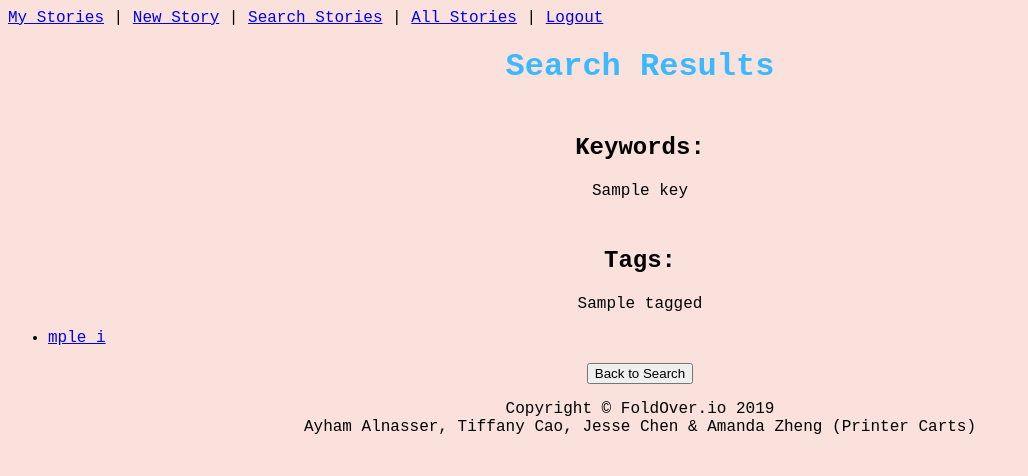
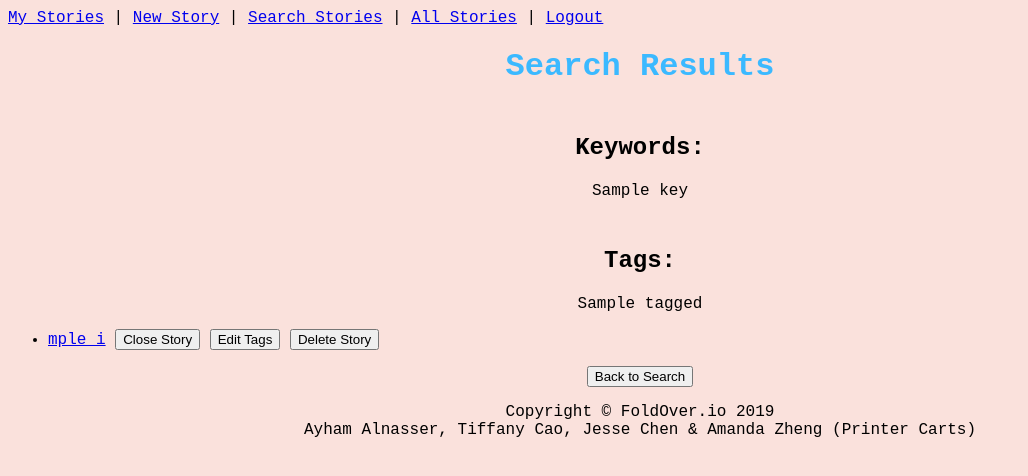
Before and after one commit to ahmedksultan/p00, a Flask app: template templates/searchresults.html in a window 1280 px wide. Shown: the top 476 px of the page, without its empty margins (0-1028 px from the left). Run offline with Flask 2, Linux system fonts and the light colour scheme; the template is opened without the code that fills it: most values are stand-ins (such as "Sample title", 1, 10 or a date in 2020).

Commit message:
linking, redirecting and html from stories working

```diff
--- a/app.py
+++ b/app.py
@@ -288,7 +288,8 @@ def queue():
     #another "if"?
     else:
         db = sqlite3.connect(DB_FILE)
-        command = "SELECT story FROM edits"
+        c=db.cursor()
+        command = "SELECT story FROM edits WHERE story_title = \""+request.args.get('value')+"\";"
         c.execute(command)
         all_edits = c.fetchall()
         all_edits = str(all_edits[0])[2:-3]
@@ -307,7 +308,6 @@ def view():  # only go to this page if there's a user
     ip=request.environ["REMOTE_ADDR"]
     if ip in waitlist:
         waitlist.remove(ip)
-    waitlist.remove(ip)
     if session.get('user') is None:
         return redirect(url_for("start"))
     else:
@@ -321,7 +321,50 @@ def view():  # only go to this page if there's a user
             #Updates Database
             #commands and stuff
             return render_template("viewstory.html", title = title, entire_story = entire_story)
+@app.route("/fullstory")
+def full():  # only go to this page if there's a user
+    request.environ.get('HTTP_X_REAL_IP', request.remote_addr)
+    ip=request.environ["REMOTE_ADDR"]
+    if ip in waitlist:
+        waitlist.remove(ip)
+    db = sqlite3.connect(DB_FILE)
+    c = db.cursor()
+    if session.get('user') is None:
+        return redirect(url_for("start"))
+    else:
+        command = "SELECT story FROM edits WHERE story_title = \""+request.args.get('value')+"\";"
+        c.execute(command)
+        title=request.args.get('value')
+        all_edits = c.fetchall()
+        all_edits = str(all_edits[0])[2:-3]
+        return render_template("viewstory.html", title = title, entire_story = all_edits)
+@app.route("/close")
+def close():
+    request.environ.get('HTTP_X_REAL_IP', request.remote_addr)
+    ip=request.environ["REMOTE_ADDR"]
+    if ip in waitlist:
+        waitlist.remove(ip)
+    db = sqlite3.connect(DB_FILE)
+    c = db.cursor()
+    command="SELECT story_title FROM edits;"
+    c.execute(command)
+    stories = c.fetchall()
+    for story in stories:
+        story=str(story)[2:-3]
+        if story in request.args.get('value'):
+            command="SELECT story FROM edits WHERE story_title = "+"\""+story+"\";"
+            c.execute(command)
+            view=str(c.fetchall()[0])[2:-3]
+            command="UPDATE edits SET story= \""+view+"||||||||||||||||||||||||||||||||||||||||||||||||||||||||||||||||||||||||||||||||||||||||||||||||||||||||||||||||||||||||||||||||||||||||||||||||||||||||||||||||||||||||||||||||||||||||||||||||||||||||\""+ " WHERE story_title ="+"\""+story+"\";"
+            c.execute(command)
+            command="SELECT story FROM edits WHERE story_title = "+"\""+story+"\";"
+            break
+    c.execute(command)
+    view=str(c.fetchall()[0])[2:-3]
+    return view
 
+#@app.route("/tagedit")
+#@app.route("/delete")
 
 if __name__ == "__main__":
     app.debug = True
--- a/templates/homepage.html
+++ b/templates/homepage.html
@@ -16,7 +16,7 @@ Welcome!
       </center>
         {%for item in storycoll%}
         <ul>
-          <li>{{item}}</li>
+          <li><a href="/fullstory?value={{item}}">{{item}}</a></li>
         </ul>
         {% endfor %}
         <br>
--- a/templates/searchresults.html
+++ b/templates/searchresults.html
@@ -17,7 +17,11 @@ Search Results
         </center>
             {%for item in results%}
             <ul>
-              <li><a href="/editstory?value={{item[2: -3]}}">{{item[2:-3]}}</a></li>
+              <li><a href="/editstory?value={{item[2: -3]}}">{{item[2:-3]}}</a>
+                <input type="button" onclick="location.href='/close?value={{item[2:-3]}}';" value="Close Story" name={{item[2:-3]}}>
+                <input type="button" onclick="location.href='/tagedit?value={{item[2:-3]}}';" value="Edit Tags" name={{item[2:-3]}}>
+                <input type="button" onclick="location.href='/delete?value={{item[2:-3]}}';" value="Delete Story" name={{item[2:-3]}}>
+              </li>
             </ul>
             {% endfor %}
             <center>
--- a/templates/storyeditor.html
+++ b/templates/storyeditor.html
@@ -17,7 +17,7 @@ Edit a story!
 			<form action = "/viewstory" method = "POST">
 				<big><b> Previous Entry: </b></big>
 				<br>
-				{{ previous_edit }}
+				{{previous_edit | safe}}
 				<br><br>
 				<big><b> Your Entry: </b></big>
 				<br>
--- a/templates/viewstory.html
+++ b/templates/viewstory.html
@@ -17,7 +17,7 @@ View a story!
 			<h3> {{ title }} </h3>
 			<br>
 			<br>
-			{{ entire_story }}
+			{{ entire_story | safe }}
 			<br>
 			{% endblock %}
 		</center>
```
Also changed, not shown: 1 other file.
